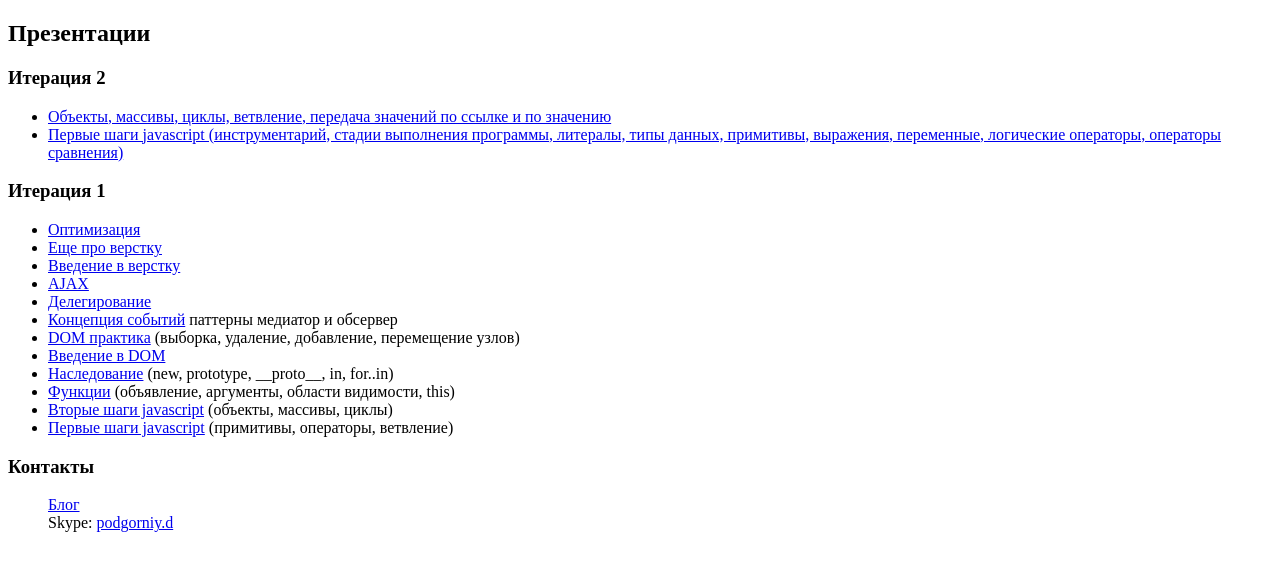
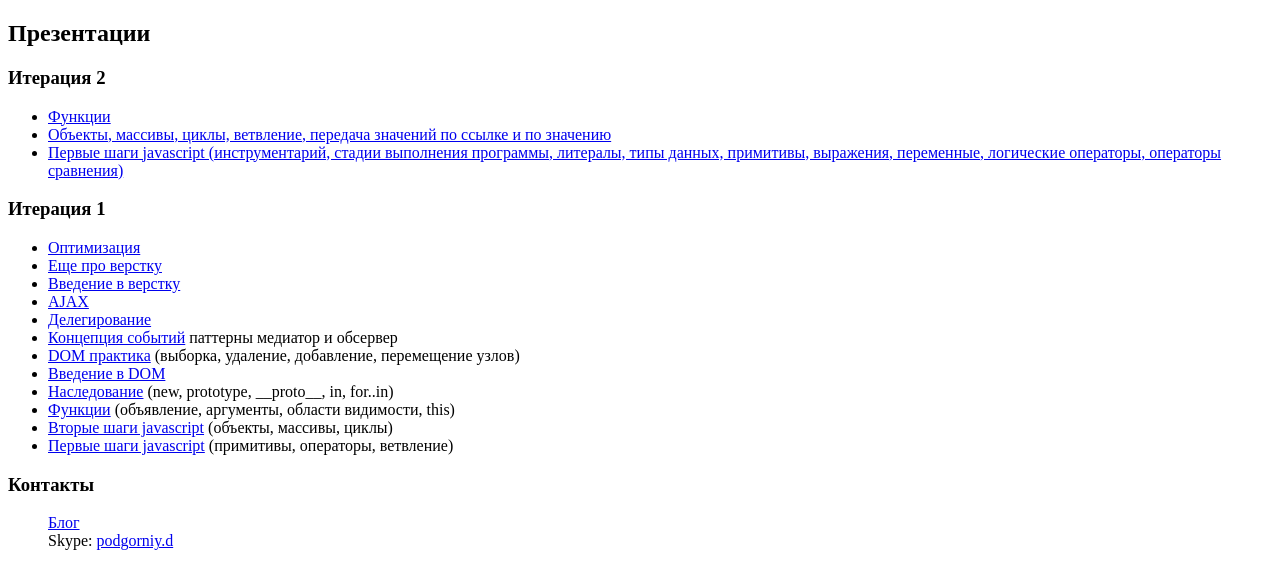
Before and after one commit to i-do/podgorniy.github.com, a plain HTML site: page index.html in a window 1280 px wide. Drawn offline with Linux system fonts and the light colour scheme.

Commit message:
Functions. Xecond iteration

```diff
--- a/index.html
+++ b/index.html
@@ -9,6 +9,7 @@
 
 	<h3>Итерация 2</h3>
 	<ul>
+		<li><a href="presentation/index.html?presentation=function-1" target="_blank">Функции</a></li>
 		<li><a href="presentation/index.html?presentation=javascript-intro2-1" target="_blank">Объекты, массивы, циклы, ветвление, передача значений по ссылке и по значению</a></li>
 		<li><a href="presentation/index.html?presentation=javascript-intro-1" target="_blank">Первые шаги javascript (инструментарий, стадии выполнения программы, литералы, типы данных, примитивы, выражения, переменные, логические операторы, операторы сравнения)</a></li>
 	</ul>
```
Also changed, not shown: 1 other file.
